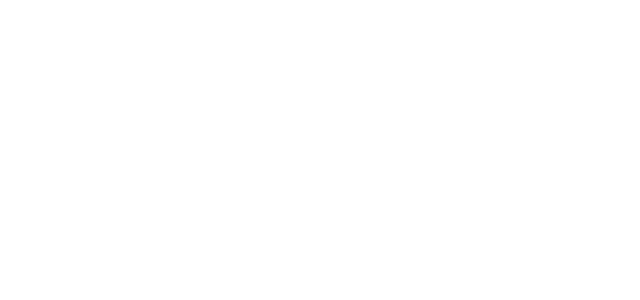
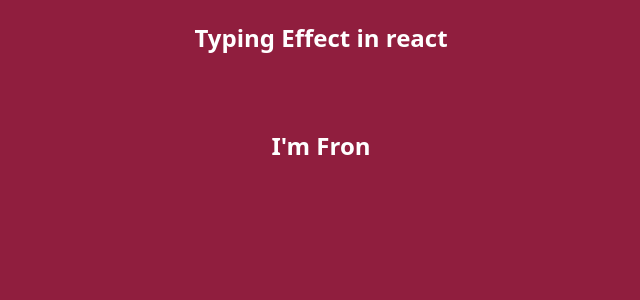
Before and after one commit to Hasann529/Machine_Coding-, a React (Vite) app: page /typing-effect in a window 1280 px wide. Before the commit this address had no page. Shown: the top 300 px of the page, without its empty margins (319-959 px from the left). Built offline with nearby package versions, Linux system fonts and the light colour scheme.

Commit message:
Typing effect

```diff
--- a/src/App.tsx
+++ b/src/App.tsx
@@ -22,6 +22,7 @@
 import NestedComment from "./components/NestedComment";
 import FAQ from "./components/FAQ";
 import Modal from "./components/Modal";
+import TypingEffect from "./components/TypingEffect";
 
 function App() {
   return (
@@ -50,6 +51,8 @@
         <Route path="/nested-comment" element={<NestedComment />} />
         <Route path="/faq" element={<FAQ />} />
             <Route path="/modal" element={<Modal />} />
+                <Route path="/typing-effect" element={<TypingEffect />} />
+
 
       </Routes>
     </Router>
--- /dev/null
+++ b/src/components/TypingEffect.tsx
@@ -0,0 +1,54 @@
+import { useEffect, useRef, useState } from "react";
+
+
+const TypingEffect = () => {
+    const text = "I'm Frontend Developer."
+
+    const [visibleText, setVisibleText] = useState(text)
+    const Velocityref = useRef({
+        speed:1,
+        lastIndex:0
+    })
+
+    useEffect(()=>{
+
+      const interval =  setInterval(() => {
+ if(Velocityref.current.lastIndex === text.length){
+            Velocityref.current.speed = -1
+        }
+        else if(Velocityref.current.lastIndex == 0)
+              Velocityref.current.speed = 1
+
+        Velocityref.current.lastIndex += Velocityref.current.speed
+
+        setVisibleText(text.slice(0 , Velocityref.current.lastIndex))
+        },100)
+
+
+
+   return () =>{ clearInterval(interval)}
+
+    },[])
+
+
+  return (
+    <div
+      style={{
+        minHeight: "100vh",
+        width: "100vw",
+        background: "#901E3E",
+        display: "flex",
+        flexDirection:"column",
+        gap:"2rem",
+        justifyContent: "start",
+        alignItems: "center",
+        color: "white",
+      }}
+    >
+      <h2>Typing Effect in react</h2>
+      <h2>{visibleText}</h2>
+    </div>
+  );
+};
+
+export default TypingEffect;
```
